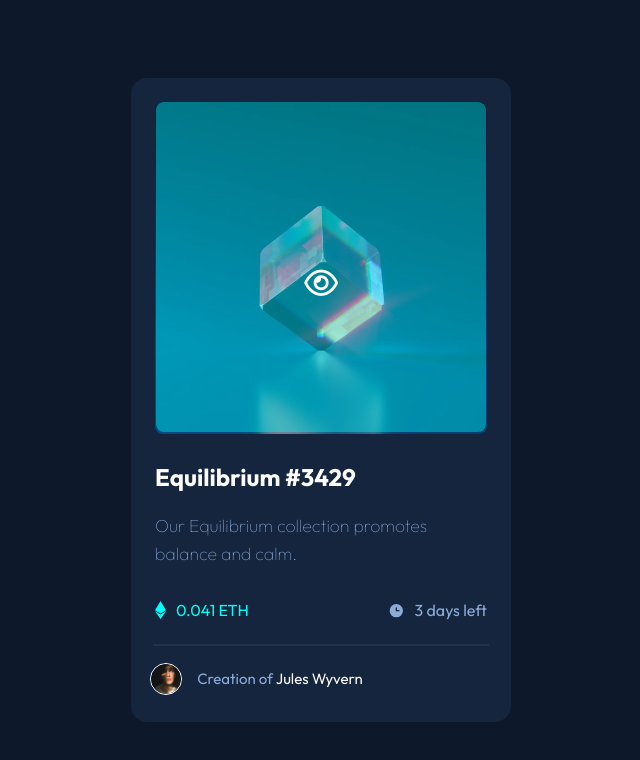
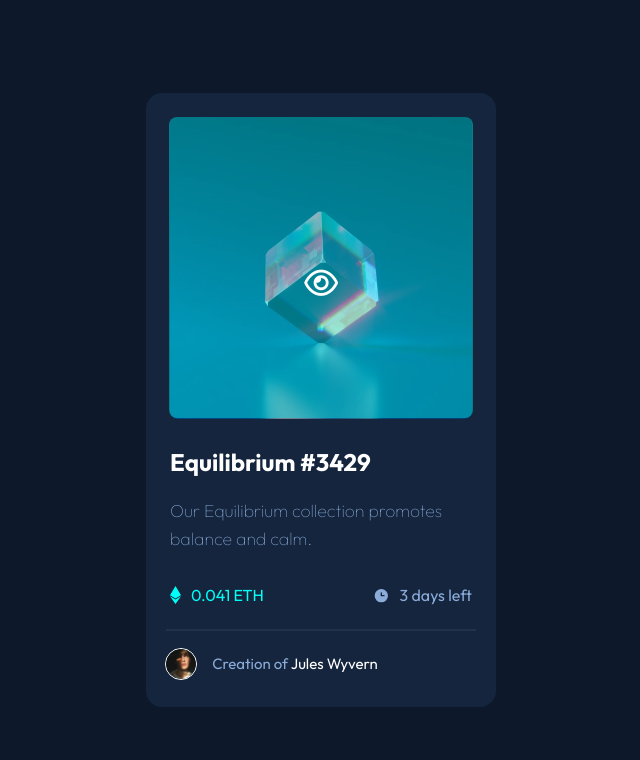
Before and after one commit to itzahmedamin/NFT-Card, a plain HTML site: page index.html in a window 1280 px wide. In both pictures the pointer is over the element 640 px from the left and 267 px from the top of the page. Shown: the whole page, without its empty margins (319-959 px from the left). Drawn offline with Linux system fonts and the light colour scheme.

Commit message:
Css Modified

```diff
--- a/CSS/main.css
+++ b/CSS/main.css
@@ -17,7 +17,7 @@ body {
     background-color: var(--Very-dark-blue1);
 }
 .card {
-    width: 380px;
+    max-width: 350px;
     background-color: var(--Very-dark-blue2);
     height: fit-content;
     border-radius: 1rem;
@@ -37,11 +37,11 @@ body {
     position: relative;
 }
 .card .card-container .image i{
+    font-size: 30px;
+    color: var(--White);
     display: none;
     position: absolute;
     top: 50%;
-    font-size: 30px;
-    color: var(--White);
 }
 .card .card-container .image img {
     width: 100%;
@@ -51,9 +51,7 @@ body {
     content: "";
     background-color: var(--Cyan);
     width: 87%;
-    height: 87%;
-    object-fit: cover;
-    /* mix-blend-mode: multiply; */
+    height: 86%;
     opacity: 0.4;
     position: absolute;
     border-radius: .5rem;
```
